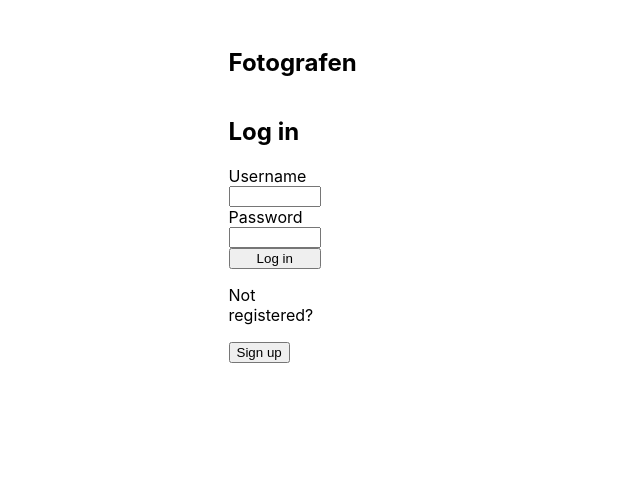
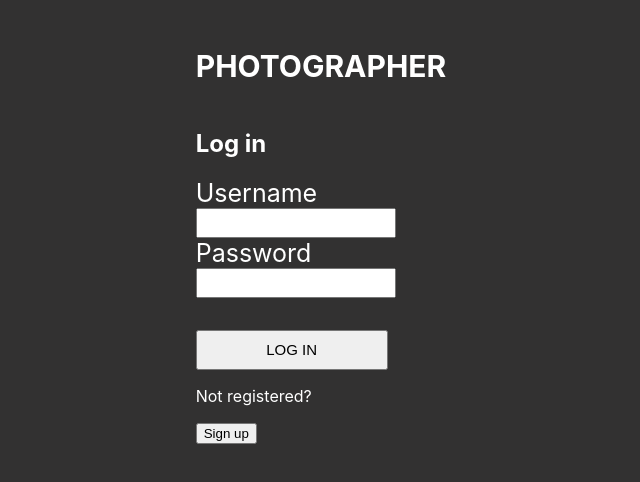
Before and after one commit to RHermez10/Camera-app, a React (Create React App) app in the folder frontend/: page / in a window 1280 px wide. Shown: the top 482 px of the page, without its empty margins (319-959 px from the left). Built offline with nearby package versions, Linux system fonts and the light colour scheme.

Commit message:
styling init

```diff
--- a/frontend/src/App.css
+++ b/frontend/src/App.css
@@ -2,11 +2,13 @@ form {
   display: flex;
   flex-direction: column;
   width: 50%;
+  color: white;
 }
 
 body {
-  display:flex;
+  display: flex;
   justify-content: center;
+  background-color: rgb(50, 49, 49);
 }
 
 .App {
@@ -28,3 +30,61 @@ body {
 img {
   width: inherit;
 }
+
+/* LogIn/signUp */
+
+h1 {
+  color: white;
+  font-size: 30px;
+  text-transform: uppercase;
+}
+
+label {
+  color: white;
+  font-size: 25px;
+
+}
+
+input {
+  width: 12rem;
+  height: 1.5rem;
+}
+
+.account-btn {
+  width: 12rem;
+  height: 2.5rem;
+  text-transform: uppercase;
+  margin-top: 2rem;
+  font-size: 15px;
+}
+
+/* Camera */
+/*
+video {
+  width: 20rem;
+  border: 2px solid white;
+  margin-top: 7rem;
+} */
+
+.camera-btn {
+  width: 20rem;
+  height: 3rem;
+  text-transform: uppercase;
+  background-color: white;
+  font-weight: bold;
+}
+
+.hidden {
+  visibility: hidden;
+}
+
+.camera-container {
+  position: relative;
+  width: 10rem;
+}
+
+.video,
+.photo {
+  position: absolute;
+  width: inherit;
+}
--- a/frontend/src/Components/camera/Camera.tsx
+++ b/frontend/src/Components/camera/Camera.tsx
@@ -6,7 +6,7 @@ import { getVideo, takePhoto, savePhoto } from "./cameraFunctions";
 const Camera = (): ReactElement => {
     const videoRef = useRef<HTMLVideoElement>(null);
     const photoRef = useRef<HTMLCanvasElement>(null);
-    const [hasPhoto, setHasPhoto] = useState<boolean>(false);
+    // const [hasPhoto, setHasPhoto] = useState<boolean>(false);
 
     useEffect(() => {
         getVideo(videoOptions, videoRef);
@@ -14,14 +14,19 @@ const Camera = (): ReactElement => {
 
     return (
         <section>
+            <section className="camera-container" >
+                <video className="video" ref={videoRef} />
 
-            <video ref={videoRef} />
-            <button onClick={()=>{ takePhoto(videoRef, photoRef, setHasPhoto) }}>Capture</button>
+                <canvas className="photo hidden" ref={photoRef} />
+             </section>
 
-            <div className={'result' + (hasPhoto ? 'hasPhoto' : '')}>
-                <canvas ref={photoRef} />
-                <button onClick={ ()=>{ savePhoto(photoRef) }}>Save</button>
-            </div>
+            <button className="camera-btn" onClick={()=>{
+                takePhoto(videoRef, photoRef)
+                savePhoto(photoRef)
+                videoRef.current?.classList.toggle('hidden')
+                photoRef.current?.classList.toggle('hidden')
+                } }>Föreviga ett ögonblick</button>
+
 
             <Link to='/user/' ><button>Gallery</button></Link>
 
--- a/frontend/src/Components/camera/cameraFunctions.tsx
+++ b/frontend/src/Components/camera/cameraFunctions.tsx
@@ -14,7 +14,7 @@ export const getVideo = (captureOptions: CaptureOptions, videoRef: React.RefObje
         .catch((err: Error): void => console.error(err));
 };
 
-export const takePhoto = (videoRef: React.RefObject<HTMLVideoElement>, photoRef: React.RefObject<HTMLCanvasElement>, setHasPhoto: React.Dispatch<React.SetStateAction<boolean>>) => {
+export const takePhoto = (videoRef: React.RefObject<HTMLVideoElement>, photoRef: React.RefObject<HTMLCanvasElement>) => {
     const width = 414;
     const height = width / (4 / 3);
 
@@ -30,7 +30,7 @@ export const takePhoto = (videoRef: React.RefObject<HTMLVideoElement>, photoRef:
         if (ctx !== null) {
             ctx.drawImage(video, 0, 0, width, height);
 
-            setHasPhoto(true);
+            // setHasPhoto(true);
         };
     };
 };
--- a/frontend/src/Components/signup-login/Login.tsx
+++ b/frontend/src/Components/signup-login/Login.tsx
@@ -48,11 +48,11 @@ const Login = (): ReactElement => {
     return (
         <form className="account-form">
             <h2>Log in</h2>
-            <label htmlFor="username-input" style={{color: isWrong ? "red" : "black"}}>Username</label>
+            <label htmlFor="username-input" style={{color: isWrong ? "red" : "white"}}>Username</label>
             <input id="username-input" type="text" onChange={ (e) => { setUsername(e.target.value) } } onClick={()=>{setIsWrong(false)}} />
-            <label htmlFor="password-input" style={{color: isWrong ? "red" : "black"}}>Password</label>
+            <label htmlFor="password-input" style={{color: isWrong ? "red" : "white"}}>Password</label>
             <input id="password-input" type="password" onChange={ (e) => { setPassword(e.target.value) } } onClick={()=>{setIsWrong(false)}} />
-            <input type="button" value='Log in' onClick={handleSubmit} />
+            <input className="account-btn" type="button" value='Log in' onClick={handleSubmit} />
             <p>Not registered?</p>
             <Link to='/signup'>
                 <button>Sign up</button>
--- a/frontend/src/Components/signup-login/SignUp.tsx
+++ b/frontend/src/Components/signup-login/SignUp.tsx
@@ -40,7 +40,7 @@ const SignUp = (): ReactElement => {
             <input id="password-input" type="password" onChange={ (e) => { setPassword(e.target.value) } }/>
             <label htmlFor="admin-input" >Admin user</label>
             <input id="admin-input" type="checkbox" onChange={ (e) => { setAdmin(e.target.checked) } } />
-            <input type="button" value='Sign up' onClick={handleSubmit} />
+            <input className="account-btn" type="button" value='Sign up' onClick={handleSubmit} />
             <p>Already a user?</p>
             <Link to='/'>
                 <button>Login</button>
--- a/frontend/src/Components/signup-login/StartPage.tsx
+++ b/frontend/src/Components/signup-login/StartPage.tsx
@@ -5,7 +5,7 @@ const StartPage = (): ReactElement => {
 
     return (
         <section className="start-page">
-            <h1>Fotografen</h1>
+            <h1>Photographer</h1>
             <Outlet />
         </section>
     )
```
